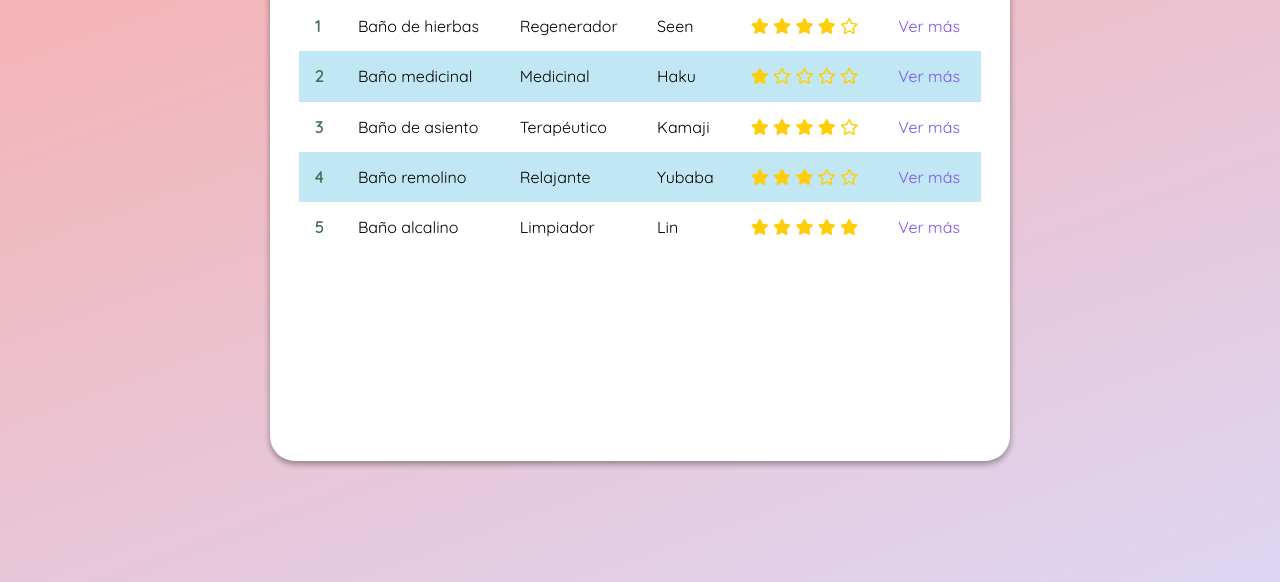
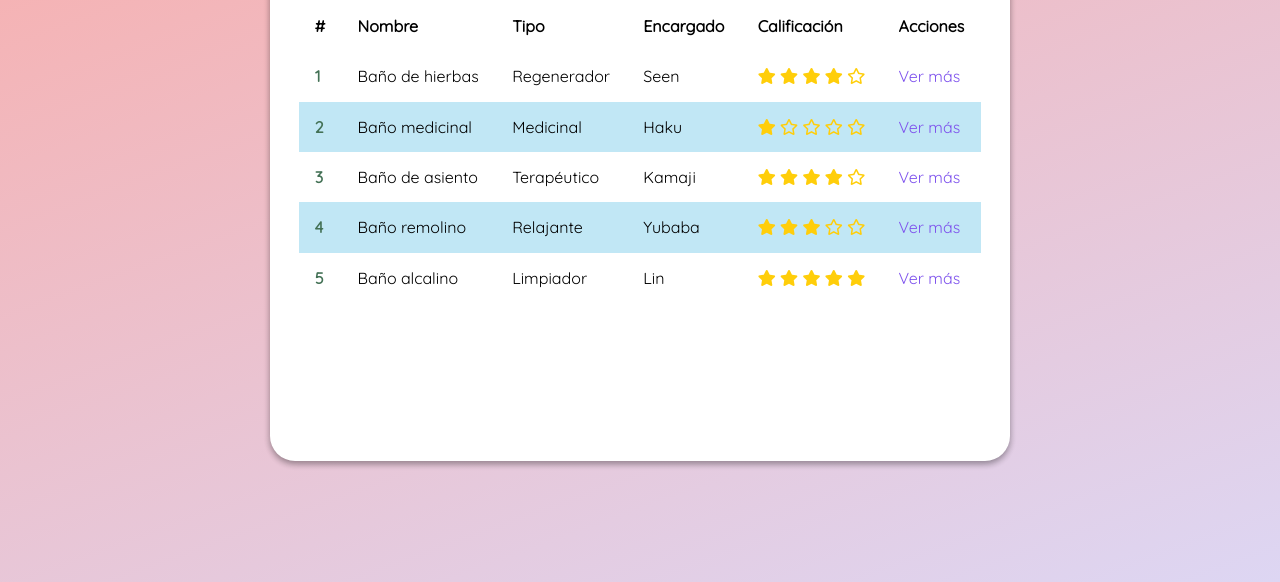
Before and after one commit to sharsey/sharsey.github.com, a plain HTML site: page boletines/index.html in a window 1280 px wide. Shown: the part 218-800 px from the top of the page. Drawn offline with nearby package versions, Linux system fonts and the light colour scheme.

Commit message:
Update main.css

```diff
--- a/boletines/assets/css/main.css
+++ b/boletines/assets/css/main.css
@@ -78,18 +78,20 @@ td:nth-of-type(1){
   justify-content: center;
 }
   /*borde de la tabla*/
-
+th{
+  display: none;
+}
 .table{
   width: 100%;
   border-spacing: 0;
 }
+
 .table td, .table th{
   padding: 1em;
   text-align: left;
 }
 
 .table tr:nth-child(even){ background-color: #c1e7f5;}
-
 
 .title-item{
 /*  border-bottom-style: solid;
@@ -123,7 +125,6 @@ td:nth-of-type(1){
 @media (min-width:900px) {
   th{
     display: table-cell;
-    display: none;
   }
   td{
     width: auto;
```
